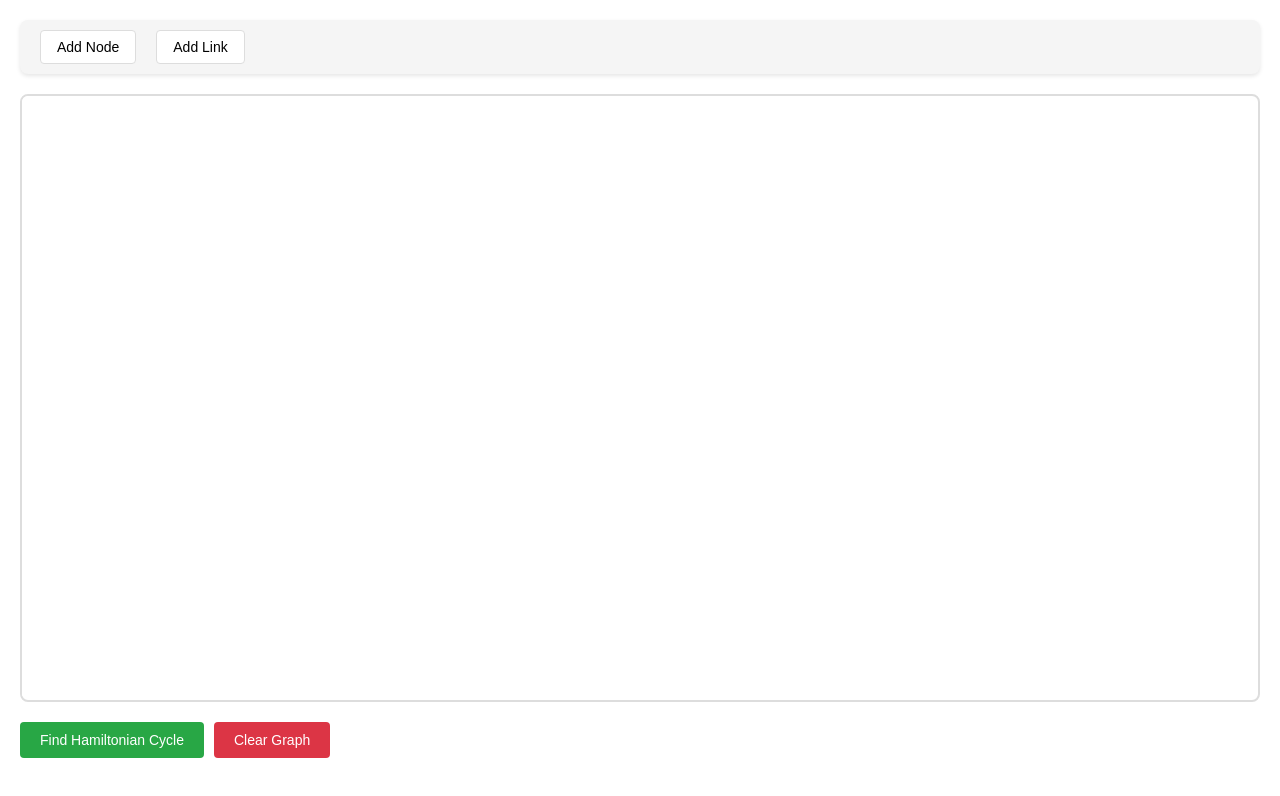
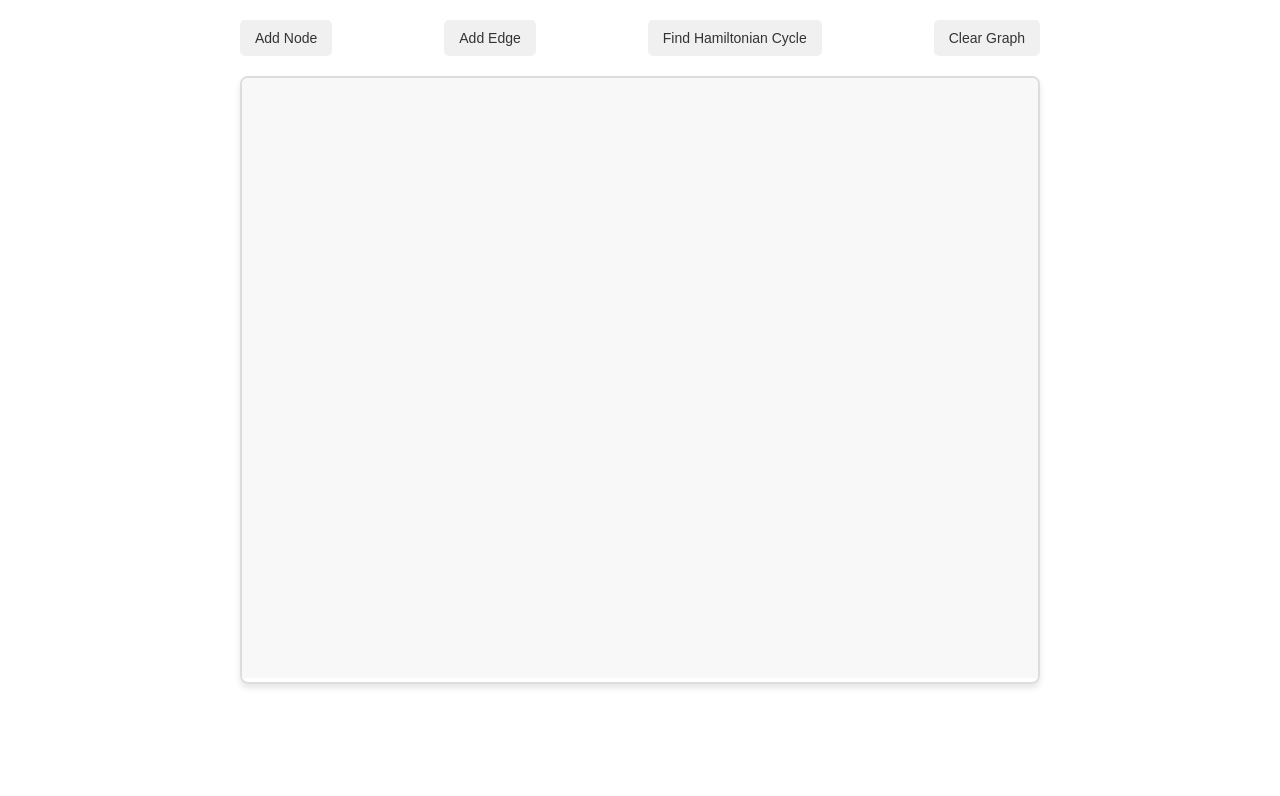
Before and after one commit to vishwajeet075/daa_frontend, a React (Create React App) app: page / in a window 1280 px wide. Shown: the top 796 px of the page. Built offline with nearby package versions, Linux system fonts and the light colour scheme.

Commit message:
first commit

```diff
--- a/package.json
+++ b/package.json
@@ -10,8 +10,10 @@
     "axios": "^1.7.7",
     "react": "^18.3.1",
     "react-dom": "^18.3.1",
+    "react-force-graph": "^1.44.6",
     "react-graph-vis": "^1.0.7",
     "react-scripts": "5.0.1",
+    "react-toastify": "^10.0.6",
     "web-vitals": "^2.1.4"
   },
   "scripts": {
--- a/src/components/GraphCreator.js
+++ b/src/components/GraphCreator.js
@@ -2,116 +2,78 @@ import React, { useState, useRef, useEffect } from 'react';
 
 const GraphCreator = () => {
   const [nodes, setNodes] = useState([]);
-  const [links, setLinks] = useState([]);
+  const [edges, setEdges] = useState([]);
   const [selectedTool, setSelectedTool] = useState(null);
-  const [linkStart, setLinkStart] = useState(null);
+  const [edgeStart, setEdgeStart] = useState(null);
   const [hamiltonCycle, setHamiltonCycle] = useState([]);
   const canvasRef = useRef(null);
 
   const NODE_RADIUS = 25;
   const ALPHABET = 'ABCDEFGHIJKLMNOPQRSTUVWXYZ';
+  const NODE_COLORS = [
+    '#FF6B6B', '#4ECDC4', '#45B7D1', '#FFA07A', '#98D8C8',
+    '#F7DC6F', '#BB8FCE', '#82E0AA', '#F1948A', '#85C1E9'
+  ];
 
   const styles = {
     container: {
       padding: '20px',
       fontFamily: 'Arial, sans-serif',
+      maxWidth: '800px',
+      margin: '0 auto',
     },
     toolbox: {
       marginBottom: '20px',
-      padding: '10px',
-      backgroundColor: '#f5f5f5',
-      borderRadius: '8px',
-      boxShadow: '0 2px 4px rgba(0,0,0,0.1)',
+      display: 'flex',
+      justifyContent: 'space-between',
     },
-    toolButton: {
-      padding: '8px 16px',
-      margin: '0 10px',
+    button: {
+      padding: '10px 15px',
+      fontSize: '14px',
+      cursor: 'pointer',
       border: 'none',
-      borderRadius: '4px',
-      cursor: 'pointer',
-      fontSize: '14px',
-      backgroundColor: '#fff',
-      border: '1px solid #ddd',
+      borderRadius: '5px',
+      transition: 'all 0.3s',
+      backgroundColor: '#f0f0f0',
+      color: '#333',
     },
     activeButton: {
-      backgroundColor: '#0066cc',
-      color: '#fff',
-      border: '1px solid #0066cc',
+      backgroundColor: '#4CAF50',
+      color: 'white',
     },
     canvasContainer: {
       border: '2px solid #ddd',
       borderRadius: '8px',
       overflow: 'hidden',
+      boxShadow: '0 4px 6px rgba(0, 0, 0, 0.1)',
     },
     canvas: {
-      background: '#fff',
-    },
-    findButton: {
-      padding: '10px 20px',
-      backgroundColor: '#28a745',
-      color: '#fff',
-      border: 'none',
-      borderRadius: '4px',
-      cursor: 'pointer',
-      fontSize: '14px',
-      marginTop: '20px',
-    },
-    clearButton: {
-      padding: '10px 20px',
-      backgroundColor: '#dc3545',
-      color: '#fff',
-      border: 'none',
-      borderRadius: '4px',
-      cursor: 'pointer',
-      fontSize: '14px',
-      marginTop: '20px',
-      marginLeft: '10px',
+      background: '#f8f8f8',
     },
   };
 
   useEffect(() => {
     drawGraph();
-  }, [nodes, links, hamiltonCycle]);
+  }, [nodes, edges, hamiltonCycle]);
 
   const drawGraph = () => {
     const canvas = canvasRef.current;
     const ctx = canvas.getContext('2d');
     ctx.clearRect(0, 0, canvas.width, canvas.height);
 
-    // Draw links
-    links.forEach(link => {
-      const start = nodes[link.from];
-      const end = nodes[link.to];
+    // Draw edges
+    edges.forEach(edge => {
+      const start = nodes[edge[0]];
+      const end = nodes[edge[1]];
 
       ctx.beginPath();
       ctx.moveTo(start.x, start.y);
       ctx.lineTo(end.x, end.y);
 
-      const isInHamiltonCycle = isLinkInCycle(link);
-      ctx.strokeStyle = isInHamiltonCycle ? '#28a745' : '#666';
+      const isInHamiltonCycle = isEdgeInCycle(edge);
+      ctx.strokeStyle = isInHamiltonCycle ? '#4CAF50' : '#999';
       ctx.lineWidth = isInHamiltonCycle ? 3 : 2;
       ctx.stroke();
-
-      // Draw cost
-      const midX = (start.x + end.x) / 2;
-      const midY = (start.y + end.y) / 2;
-
-      ctx.fillStyle = '#fff';
-      const costText = link.cost.toString();
-      const textMetrics = ctx.measureText(costText);
-      const padding = 4;
-      ctx.fillRect(
-        midX - textMetrics.width / 2 - padding,
-        midY - 10 - padding,
-        textMetrics.width + padding * 2,
-        20 + padding * 2
-      );
-
-      ctx.fillStyle = '#000';
-      ctx.font = '14px Arial';
-      ctx.textAlign = 'center';
-      ctx.textBaseline = 'middle';
-      ctx.fillText(costText, midX, midY);
     });
 
     // Draw nodes
@@ -119,14 +81,14 @@ const GraphCreator = () => {
       ctx.beginPath();
       ctx.arc(node.x, node.y, NODE_RADIUS, 0, 2 * Math.PI);
 
-      ctx.fillStyle = hamiltonCycle.includes(index) ? '#e6ffe6' : '#fff';
+      ctx.fillStyle = NODE_COLORS[index % NODE_COLORS.length];
       ctx.fill();
 
-      ctx.strokeStyle = hamiltonCycle.includes(index) ? '#28a745' : '#000';
+      ctx.strokeStyle = hamiltonCycle.includes(index) ? '#4CAF50' : '#333';
       ctx.lineWidth = 2;
       ctx.stroke();
 
-      ctx.fillStyle = '#000';
+      ctx.fillStyle = '#fff';
       ctx.font = 'bold 16px Arial';
       ctx.textAlign = 'center';
       ctx.textBaseline = 'middle';
@@ -134,19 +96,19 @@ const GraphCreator = () => {
     });
   };
 
-  const isLinkInCycle = (link) => {
+  const isEdgeInCycle = (edge) => {
     if (hamiltonCycle.length < 2) return false;
     for (let i = 0; i < hamiltonCycle.length - 1; i++) {
       if (
-        (hamiltonCycle[i] === link.from && hamiltonCycle[i + 1] === link.to) ||
-        (hamiltonCycle[i] === link.to && hamiltonCycle[i + 1] === link.from)
+        (hamiltonCycle[i] === edge[0] && hamiltonCycle[i + 1] === edge[1]) ||
+        (hamiltonCycle[i] === edge[1] && hamiltonCycle[i + 1] === edge[0])
       ) {
         return true;
       }
     }
     if (
-      (hamiltonCycle[hamiltonCycle.length - 1] === link.from && hamiltonCycle[0] === link.to) ||
-      (hamiltonCycle[hamiltonCycle.length - 1] === link.to && hamiltonCycle[0] === link.from)
+      (hamiltonCycle[hamiltonCycle.length - 1] === edge[0] && hamiltonCycle[0] === edge[1]) ||
+      (hamiltonCycle[hamiltonCycle.length - 1] === edge[1] && hamiltonCycle[0] === edge[0])
     ) {
       return true;
     }
@@ -164,21 +126,13 @@ const GraphCreator = () => {
 
     if (selectedTool === 'node' && clickedNodeIndex === -1) {
       setNodes([...nodes, { x, y }]);
-    } else if (selectedTool === 'link') {
+    } else if (selectedTool === 'edge') {
       if (clickedNodeIndex !== -1) {
-        if (linkStart === null) {
-          setLinkStart(clickedNodeIndex);
-        } else if (linkStart !== clickedNodeIndex) {
-          const cost = prompt('Enter cost for this link:', '1');
-          if (cost !== null) {
-            const numericCost = parseInt(cost) || 1;
-            setLinks([...links, {
-              from: linkStart,
-              to: clickedNodeIndex,
-              cost: numericCost
-            }]);
-          }
-          setLinkStart(null);
+        if (edgeStart === null) {
+          setEdgeStart(clickedNodeIndex);
+        } else if (edgeStart !== clickedNodeIndex) {
+          setEdges([...edges, [edgeStart, clickedNodeIndex]]);
+          setEdgeStart(null);
         }
       }
     }
@@ -186,30 +140,33 @@ const GraphCreator = () => {
 
   const findHamiltonianCycle = async () => {
     try {
-      const response = await fetch('https://bookish-palm-tree-5gq6jjj949ggh7g5v-8000.app.github.dev/find-hamilton', {
+      const response = await fetch('https://daa-backend.onrender.com/find-hamilton', {
         method: 'POST',
         headers: {
           'Content-Type': 'application/json',
         },
         body: JSON.stringify({
           nodes: nodes.map((_, index) => ALPHABET[index]),
-          links: links.map(link => ({
-            from: ALPHABET[link.from],
-            to: ALPHABET[link.to],
-            cost: link.cost
+          links: edges.map(edge => ({
+            from: ALPHABET[edge[0]],
+            to: ALPHABET[edge[1]]
           }))
         }),
       });
 
+      if (!response.ok) {
+        throw new Error(`HTTP error! status: ${response.status}`);
+      }
+
       const data = await response.json();
+
       if (data.cycle) {
-        const cycleIndices = data.cycle.map(node =>
-          ALPHABET.indexOf(node)
-        );
+        const cycleIndices = data.cycle.map(node => ALPHABET.indexOf(node));
         setHamiltonCycle(cycleIndices);
+        alert('Hamiltonian cycle found!');
       } else {
-        alert('No Hamiltonian cycle found in this graph');
-        setHamiltonCycle([]);
+        alert(data.message || 'No Hamiltonian cycle found in this graph');
+        setHamiltonCycle([]);  // Clear any previously found cycle
       }
     } catch (error) {
       console.error('Error finding Hamiltonian cycle:', error);
@@ -217,10 +174,11 @@ const GraphCreator = () => {
     }
   };
 
+
   const clearGraph = () => {
     setNodes([]);
-    setLinks([]);
-    setLinkStart(null);
+    setEdges([]);
+    setEdgeStart(null);
     setHamiltonCycle([]);
     setSelectedTool(null);
   };
@@ -230,27 +188,39 @@ const GraphCreator = () => {
       <div style={styles.toolbox}>
         <button
           style={{
-            ...styles.toolButton,
+            ...styles.button,
             ...(selectedTool === 'node' ? styles.activeButton : {})
           }}
           onClick={() => {
             setSelectedTool('node');
-            setLinkStart(null);
+            setEdgeStart(null);
           }}
         >
           Add Node
         </button>
         <button
           style={{
-            ...styles.toolButton,
-            ...(selectedTool === 'link' ? styles.activeButton : {})
+            ...styles.button,
+            ...(selectedTool === 'edge' ? styles.activeButton : {})
           }}
           onClick={() => {
-            setSelectedTool('link');
-            setLinkStart(null);
+            setSelectedTool('edge');
+            setEdgeStart(null);
           }}
         >
-          Add Link
+          Add Edge
+        </button>
+        <button
+          style={styles.button}
+          onClick={findHamiltonianCycle}
+        >
+          Find Hamiltonian Cycle
+        </button>
+        <button
+          style={styles.button}
+          onClick={clearGraph}
+        >
+          Clear Graph
         </button>
       </div>
 
@@ -263,19 +233,6 @@ const GraphCreator = () => {
           style={styles.canvas}
         />
       </div>
-
-      <button
-        style={styles.findButton}
-        onClick={findHamiltonianCycle}
-      >
-        Find Hamiltonian Cycle
-      </button>
-      <button
-        style={styles.clearButton}
-        onClick={clearGraph}
-      >
-        Clear Graph
-      </button>
     </div>
   );
 };
```
Also changed, not shown: 1 other file (tests, documents, lock files or other folders).
